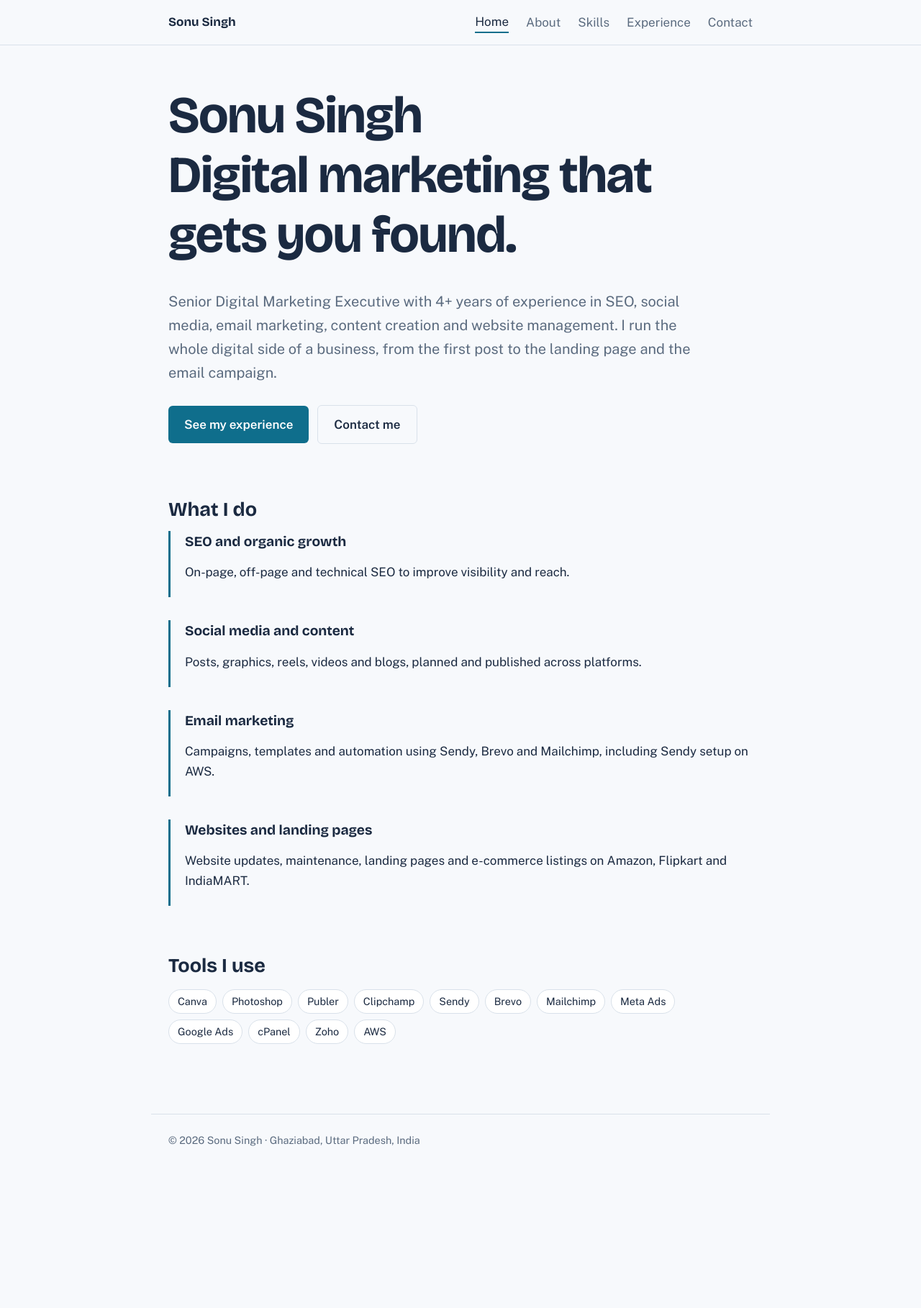
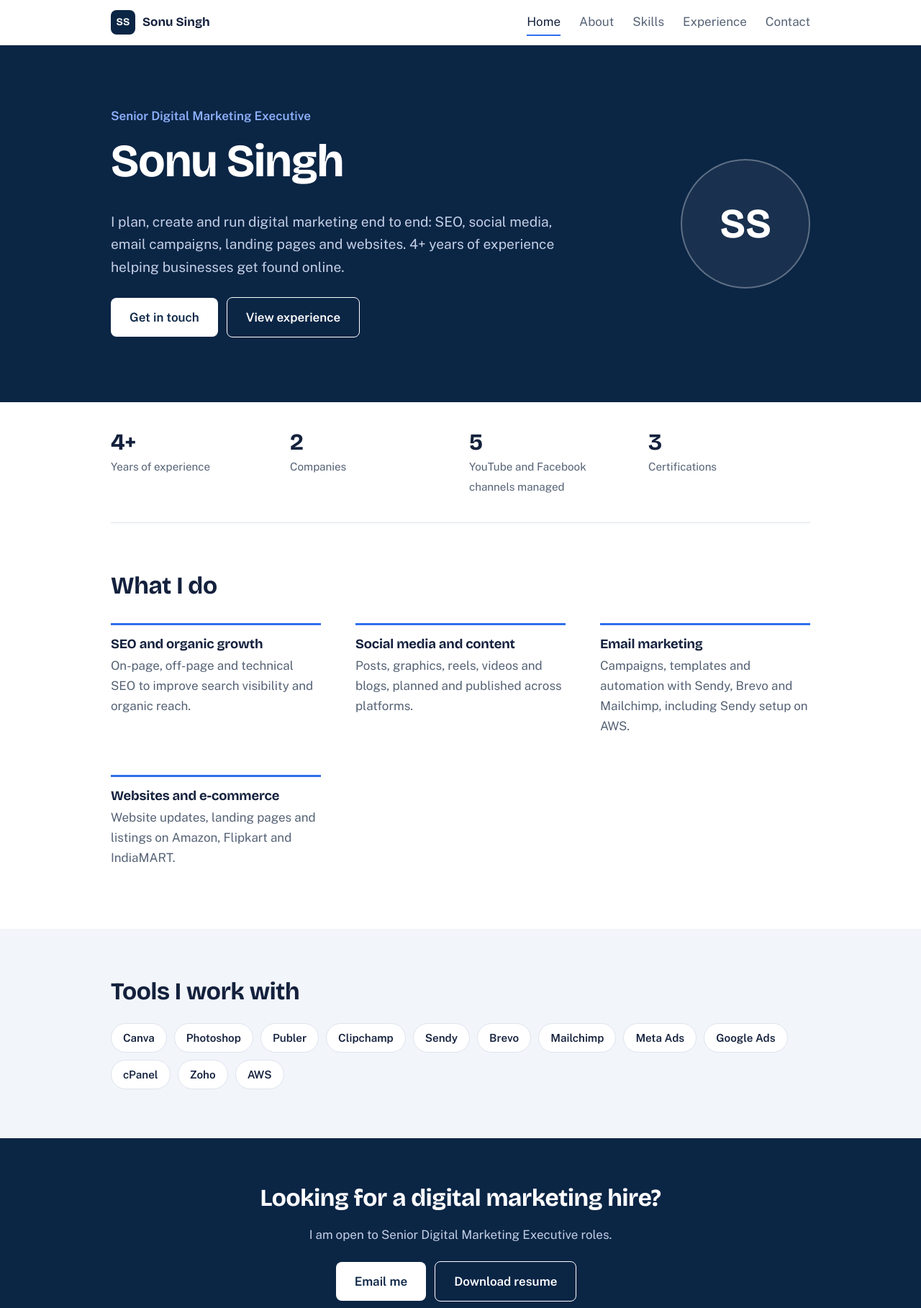
Before and after one commit to Sonu4268/iamsonusingh, a plain HTML site: page index.html in a window 1280 px wide. Shown: the top 1818 px of the page at 72% size. Before the commit the page ends 1621 px from the top, so only its background shows below. Drawn offline with nearby package versions, Linux system fonts and the light colour scheme.

Commit message:
Add files via upload

```diff
--- a/index.html
+++ b/index.html
@@ -1,28 +1,32 @@
 <!DOCTYPE html>
 <html lang="en"><head><meta charset="UTF-8"><meta name="viewport" content="width=device-width,initial-scale=1">
-<title>Home | Sonu Singh</title>
-<meta name="description" content="Sonu Singh, Senior Digital Marketing Executive with 4+ years of experience in SEO, social media, email marketing and websites.">
+<title>Home | Sonu Singh, Senior Digital Marketing Executive</title>
+<meta name="description" content="Sonu Singh is a Senior Digital Marketing Executive with 4+ years of experience in SEO, social media, email marketing and website management.">
 <link rel="preconnect" href="https://fonts.googleapis.com"><link rel="preconnect" href="https://fonts.gstatic.com" crossorigin>
 <link href="https://fonts.googleapis.com/css2?family=Bricolage+Grotesque:wght@600;700&family=Public+Sans:wght@400;600&display=swap" rel="stylesheet">
 <link rel="stylesheet" href="style.css"></head><body>
-<header><nav><a class="logo" href="index.html">Sonu Singh</a>
+<header><nav><a class="logo" href="index.html"><b>SS</b>Sonu Singh</a>
 <a href="index.html" aria-current="page">Home</a>
 <a href="about.html">About</a>
 <a href="skills.html">Skills</a>
 <a href="experience.html">Experience</a>
 <a href="contact.html">Contact</a>
 </nav></header>
-<main>
-<div class="hero-in">
-<h1>Sonu Singh<br>Digital marketing that gets you found.</h1>
-<p class="lead">Senior Digital Marketing Executive with 4+ years of experience in SEO, social media, email marketing, content creation and website management. I run the whole digital side of a business, from the first post to the landing page and the email campaign.</p>
-<a class="btn" href="experience.html">See my experience</a><a class="btn alt" href="contact.html">Contact me</a>
-</div>
-<h2>What I do</h2>
-<div class="row"><h3>SEO and organic growth</h3><p>On-page, off-page and technical SEO to improve visibility and reach.</p></div>
-<div class="row"><h3>Social media and content</h3><p>Posts, graphics, reels, videos and blogs, planned and published across platforms.</p></div>
-<div class="row"><h3>Email marketing</h3><p>Campaigns, templates and automation using Sendy, Brevo and Mailchimp, including Sendy setup on AWS.</p></div>
-<div class="row"><h3>Websites and landing pages</h3><p>Website updates, maintenance, landing pages and e-commerce listings on Amazon, Flipkart and IndiaMART.</p></div>
-<h2>Tools I use</h2>
-<ul class="tags"><li>Canva</li><li>Photoshop</li><li>Publer</li><li>Clipchamp</li><li>Sendy</li><li>Brevo</li><li>Mailchimp</li><li>Meta Ads</li><li>Google Ads</li><li>cPanel</li><li>Zoho</li><li>AWS</li></ul>
-</main><footer>© 2026 Sonu Singh · Ghaziabad, Uttar Pradesh, India</footer></body></html>
+<section class="hero"><div class="wrap"><div class="hero-in">
+<p class="role">Senior Digital Marketing Executive</p>
+<h1>Sonu Singh</h1>
+<p class="lead">I plan, create and run digital marketing end to end: SEO, social media, email campaigns, landing pages and websites. 4+ years of experience helping businesses get found online.</p>
+<a class="btn" href="contact.html">Get in touch</a><a class="btn alt" href="experience.html">View experience</a></div>
+<div class="mono" aria-hidden="true">SS</div></div></section>
+<div class="wrap"><div class="stats"><div><strong>4+</strong><span>Years of experience</span></div><div><strong>2</strong><span>Companies</span></div><div><strong>5</strong><span>YouTube and Facebook channels managed</span></div><div><strong>3</strong><span>Certifications</span></div></div></div>
+<section class="s"><div class="wrap"><h2>What I do</h2>
+<div class="cols">
+<div><h3>SEO and organic growth</h3><p>On-page, off-page and technical SEO to improve search visibility and organic reach.</p></div>
+<div><h3>Social media and content</h3><p>Posts, graphics, reels, videos and blogs, planned and published across platforms.</p></div>
+<div><h3>Email marketing</h3><p>Campaigns, templates and automation with Sendy, Brevo and Mailchimp, including Sendy setup on AWS.</p></div>
+<div><h3>Websites and e-commerce</h3><p>Website updates, landing pages and listings on Amazon, Flipkart and IndiaMART.</p></div>
+</div></div></section>
+<section class="s soft"><div class="wrap"><h2>Tools I work with</h2>
+<ul class="tags"><li>Canva</li><li>Photoshop</li><li>Publer</li><li>Clipchamp</li><li>Sendy</li><li>Brevo</li><li>Mailchimp</li><li>Meta Ads</li><li>Google Ads</li><li>cPanel</li><li>Zoho</li><li>AWS</li></ul></div></section>
+<section class="cta"><div class="wrap"><h2>Looking for a digital marketing hire?</h2><p>I am open to Senior Digital Marketing Executive roles.</p><a class="btn" href="mailto:singh1998sonu@gmail.com">Email me</a><a class="btn alt" href="resume.pdf">Download resume</a></div></section>
+<footer>© 2026 Sonu Singh · Ghaziabad, Uttar Pradesh, India</footer></body></html>
--- a/style.css
+++ b/style.css
@@ -1,32 +1,61 @@
-:root{--bg:#f7f9fc;--ink:#1b2a41;--muted:#5b6b7f;--line:#d9e1ea;--accent:#0f6e8c;--surface:#fff}
-@media (prefers-color-scheme:dark){:root{--bg:#10192a;--ink:#e8eef6;--muted:#9fb0c4;--line:#27374d;--accent:#5cc2e0;--surface:#16233a}}
+:root{--bg:#fff;--soft:#f2f5fa;--ink:#14213d;--muted:#556275;--line:#dde4ee;--blue:#2f6fed;--navy:#0b2545;--on-blue:#fff}
+@media (prefers-color-scheme:dark){:root{--bg:#0d1626;--soft:#121e33;--ink:#e9eef7;--muted:#a3b1c6;--line:#25344e;--blue:#6d9bff;--navy:#091428;--on-blue:#0d1626}}
 *{box-sizing:border-box}
 html{scroll-behavior:smooth}
 body{margin:0;background:var(--bg);color:var(--ink);font:17px/1.65 "Public Sans",system-ui,sans-serif}
-h1,h2,h3{font-family:"Bricolage Grotesque","Public Sans",sans-serif;line-height:1.15;margin:0 0 .5em}
-h1{font-size:clamp(2.4rem,7vw,4.5rem);letter-spacing:-.02em}
-h2{font-size:1.7rem;margin-top:2.5em}
-h3{font-size:1.2rem;margin-bottom:.2em}
-a{color:var(--accent)}
-a:focus-visible,.btn:focus-visible{outline:3px solid var(--accent);outline-offset:3px}
-header{border-bottom:1px solid var(--line)}
-nav{max-width:860px;margin:auto;padding:16px 24px;display:flex;flex-wrap:wrap;gap:8px 24px;align-items:center}
-nav .logo{font-family:"Bricolage Grotesque",sans-serif;font-weight:700;color:var(--ink);text-decoration:none;margin-right:auto}
-nav a{text-decoration:none;color:var(--muted)}
-nav a[aria-current="page"]{color:var(--ink);border-bottom:2px solid var(--accent)}
-main{max-width:860px;margin:auto;padding:56px 24px 80px}
-.lead{font-size:1.25rem;color:var(--muted);max-width:60ch}
-.btn{display:inline-block;padding:12px 22px;border-radius:6px;background:var(--accent);color:#fff;text-decoration:none;font-weight:600;margin:8px 12px 8px 0}
-.btn.alt{background:transparent;color:var(--ink);border:1px solid var(--line)}
-.row{border-left:3px solid var(--accent);padding:4px 0 4px 20px;margin:0 0 32px}
-.row small,.meta{color:var(--muted)}
-.tags{display:flex;flex-wrap:wrap;gap:8px;padding:0;list-style:none}
-.tags li{border:1px solid var(--line);background:var(--surface);padding:4px 12px;border-radius:999px;font-size:.9rem}
+h1,h2,h3{font-family:"Bricolage Grotesque","Public Sans",sans-serif;line-height:1.15;margin:0 0 .5em;letter-spacing:-.01em}
+h1{font-size:clamp(2.3rem,6vw,4rem)}
+h2{font-size:clamp(1.6rem,3.5vw,2.1rem)}
+h3{font-size:1.15rem;margin-bottom:.3em}
+p{margin:0 0 1em}
+a{color:var(--blue)}
+:focus-visible{outline:3px solid var(--blue);outline-offset:3px}
+.wrap{max-width:1020px;margin:auto;padding:0 24px}
+header{position:sticky;top:0;z-index:5;background:var(--bg);border-bottom:1px solid var(--line)}
+nav{max-width:1020px;margin:auto;padding:12px 24px;display:flex;flex-wrap:wrap;gap:6px 26px;align-items:center}
+.logo{display:flex;align-items:center;gap:10px;margin-right:auto;font-family:"Bricolage Grotesque",sans-serif;font-weight:700;color:var(--ink);text-decoration:none}
+.logo b{display:grid;place-items:center;width:34px;height:34px;border-radius:8px;background:var(--navy);color:#fff;font-size:.9rem}
+nav a:not(.logo){text-decoration:none;color:var(--muted);padding:4px 0;border-bottom:2px solid transparent}
+nav a:not(.logo):hover{color:var(--ink)}
+nav a[aria-current="page"]{color:var(--ink);border-color:var(--blue)}
+.btn{display:inline-block;padding:13px 26px;border-radius:8px;background:var(--blue);color:var(--on-blue);text-decoration:none;font-weight:600;margin:6px 12px 6px 0}
+.btn.alt{background:transparent;color:inherit;border:1.5px solid currentColor}
+.hero{background:var(--navy);color:#fff;padding:84px 0}
+.hero .wrap{display:grid;grid-template-columns:1fr auto;gap:48px;align-items:center}
+.hero .btn{background:#fff;color:var(--navy)}
+.hero .btn.alt{background:transparent;color:#fff}
+.hero p.lead{color:#c3d0e6;font-size:1.2rem;max-width:56ch}
+.role{color:#8fb2ff;font-weight:600;margin-bottom:12px}
+.mono{width:180px;height:180px;border-radius:50%;border:2px solid rgba(255,255,255,.3);display:grid;place-items:center;font:700 3.6rem "Bricolage Grotesque",sans-serif;background:rgba(255,255,255,.06)}
 .hero-in{animation:in .7s ease both}
-@keyframes in{from{opacity:0;transform:translateY(12px)}}
+@keyframes in{from{opacity:0;transform:translateY(14px)}}
+.page-head{background:var(--navy);color:#fff;padding:56px 0}
+.page-head p{color:#c3d0e6;max-width:60ch;margin:0;font-size:1.15rem}
+.page-head h1{font-size:clamp(2rem,5vw,3rem)}
+section.s{padding:68px 0}
+section.soft{background:var(--soft)}
+.stats{display:grid;grid-template-columns:repeat(auto-fit,minmax(150px,1fr));gap:24px;padding:36px 0;border-bottom:1px solid var(--line)}
+.stats strong{display:block;font:700 2rem "Bricolage Grotesque",sans-serif}
+.stats span{color:var(--muted);font-size:.95rem}
+.cols{display:grid;grid-template-columns:repeat(auto-fit,minmax(280px,1fr));gap:36px 48px;margin-top:32px}
+.cols>div{border-top:3px solid var(--blue);padding-top:16px}
+.cols p,.cols li{color:var(--muted)}
+.cols ul{padding-left:18px;margin:0}
+.tags{display:flex;flex-wrap:wrap;gap:10px;padding:0;list-style:none;margin:24px 0 0}
+.tags li{padding:7px 16px;border-radius:999px;background:var(--bg);border:1px solid var(--line);font-weight:600;font-size:.95rem}
+.timeline{position:relative;margin-top:32px;padding-left:34px;border-left:2px solid var(--line)}
+.job{position:relative;margin-bottom:44px}
+.job::before{content:"";position:absolute;left:-43px;top:8px;width:16px;height:16px;border-radius:50%;background:var(--blue);border:4px solid var(--bg)}
+.job .meta{color:var(--blue);font-weight:600;margin-bottom:10px}
+.job ul{padding-left:20px;margin:0;color:var(--muted)}
+.job li{margin-bottom:6px}
+.cta{background:var(--navy);color:#fff;padding:64px 0;text-align:center}
+.cta p{color:#c3d0e6}
+.cta .btn{background:#fff;color:var(--navy)}
+.cta .btn.alt{background:transparent;color:#fff}
+.edu{display:grid;grid-template-columns:repeat(auto-fit,minmax(260px,1fr));gap:24px;margin-top:24px}
+.edu div{border-left:3px solid var(--blue);padding-left:16px}
+.edu p{margin:0;color:var(--muted)}
+footer{padding:28px 24px;text-align:center;color:var(--muted);font-size:.9rem;border-top:1px solid var(--line)}
+@media (max-width:760px){.hero{padding:56px 0}.hero .wrap{grid-template-columns:1fr}.mono{width:110px;height:110px;font-size:2.3rem;order:-1}}
 @media (prefers-reduced-motion:reduce){.hero-in{animation:none}html{scroll-behavior:auto}}
-footer{max-width:860px;margin:auto;padding:24px;border-top:1px solid var(--line);color:var(--muted);font-size:.9rem}
-.grid2{display:grid;grid-template-columns:repeat(auto-fit,minmax(240px,1fr));gap:8px 40px}
-.grid2 h3{margin-top:1.4em}
-.grid2 ul{padding-left:18px;margin:0;color:var(--muted)}
-.row ul{padding-left:18px;margin:.5em 0}
```
Also changed, not shown: about.html (+17 -18 lines), contact.html (+10 -10 lines), experience.html (+10 -11 lines), skills.html (+7 -9 lines).
